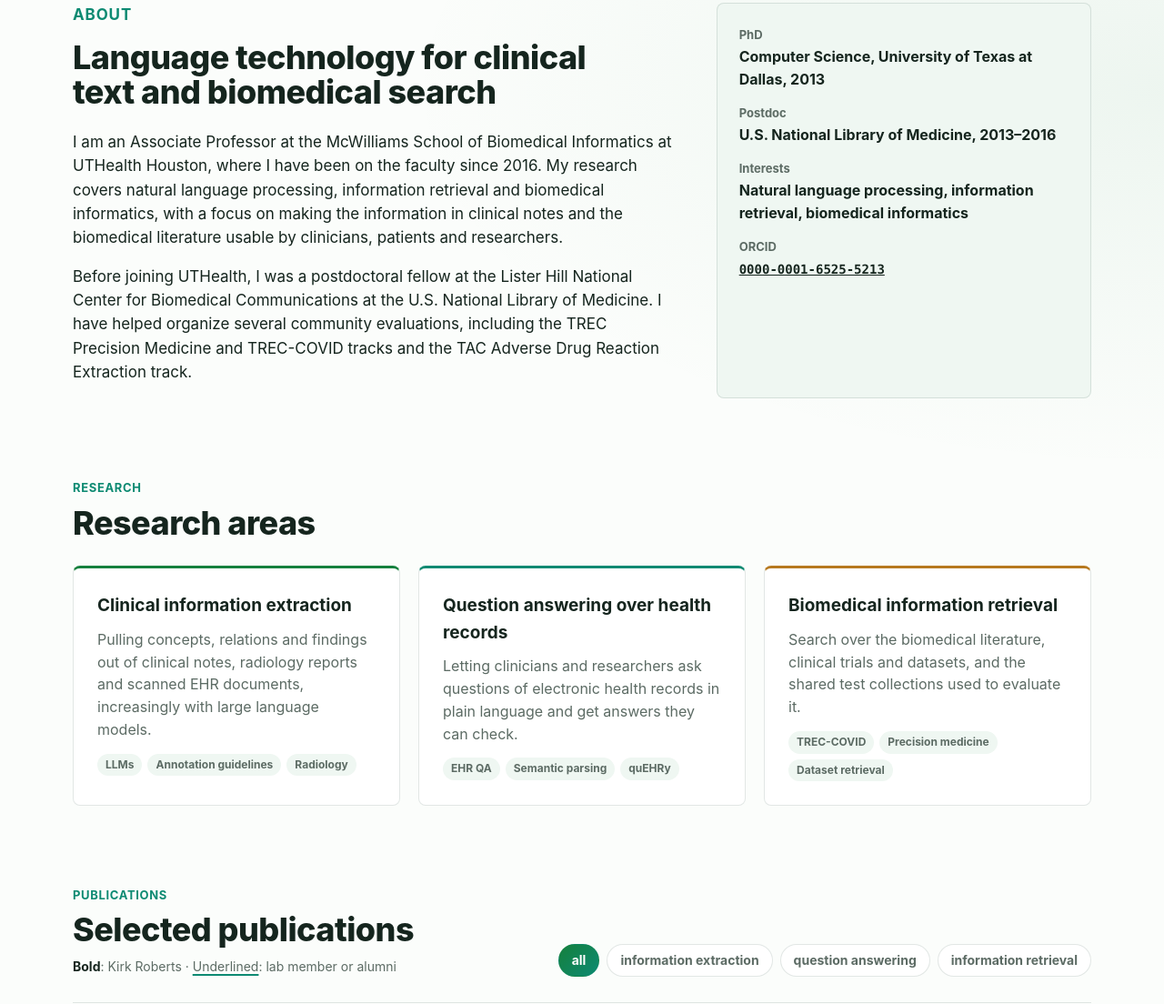
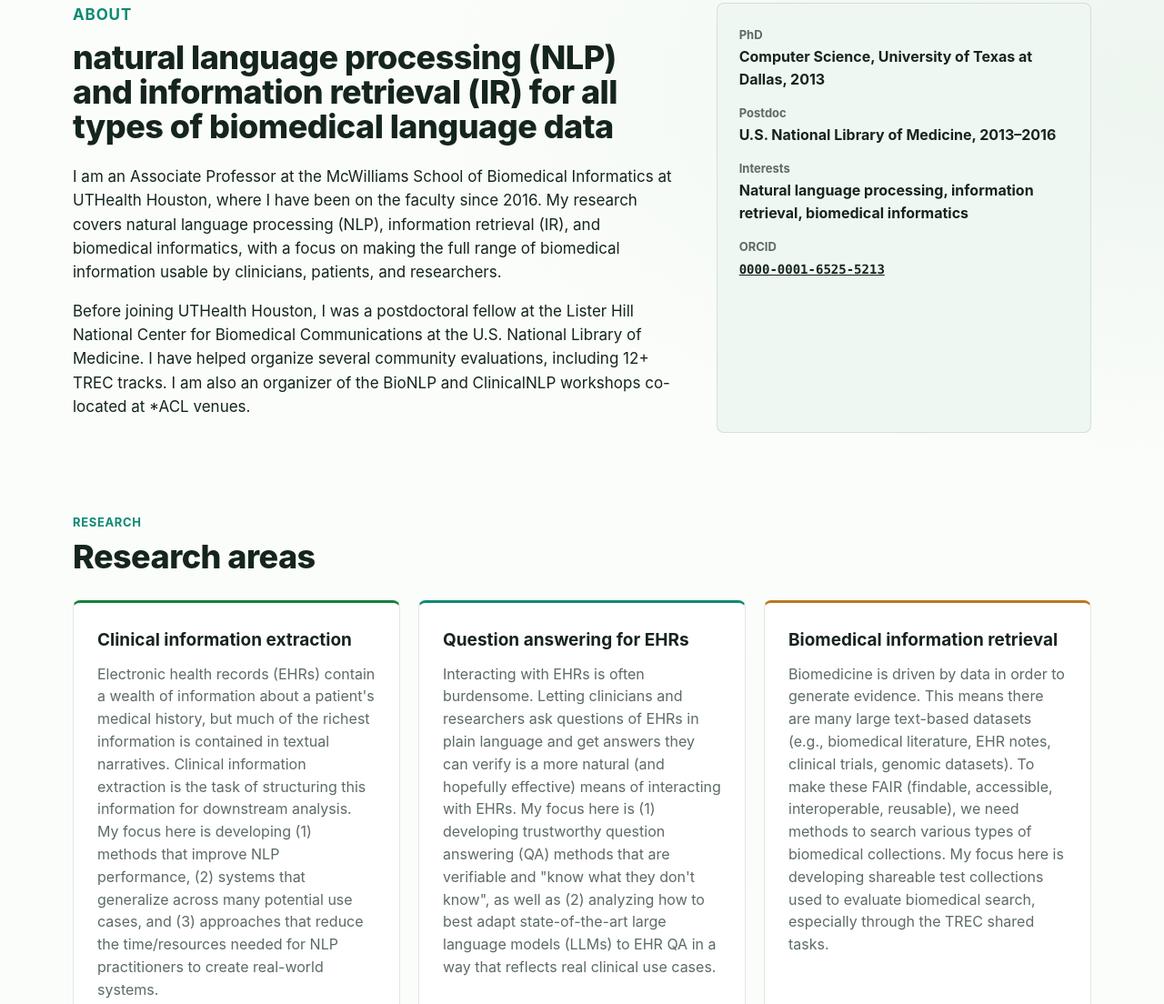
Before and after one commit to krobertslab/websites, a plain HTML site: page personal/index.html in a window 1280 px wide. Shown: the part 801-1905 px from the top of the page at 91% size. Drawn offline with Linux system fonts and the light colour scheme.

Commit message:
personal page update

```diff
--- a/personal/index.html
+++ b/personal/index.html
@@ -705,19 +705,18 @@
           <div class="about-grid">
             <div class="about-text">
               <p class="kicker">About</p>
-              <h2>Language technology for clinical text and biomedical search</h2>
+              <h2>natural language processing (NLP) and information retrieval (IR) for all types of biomedical language data</h2>
               <p style="margin-top: 22px;">
                 I am an Associate Professor at the McWilliams School of Biomedical Informatics at
                 UTHealth Houston, where I have been on the faculty since 2016. My research covers
-                natural language processing, information retrieval and biomedical informatics,
-                with a focus on making the information in clinical notes and the biomedical
-                literature usable by clinicians, patients and researchers.
+                natural language processing (NLP), information retrieval (IR), and biomedical informatics,
+                with a focus on making the full range of biomedical information usable by clinicians, patients, and researchers.
               </p>
               <p>
-                Before joining UTHealth, I was a postdoctoral fellow at the Lister Hill National
+                Before joining UTHealth Houston, I was a postdoctoral fellow at the Lister Hill National
                 Center for Biomedical Communications at the U.S. National Library of Medicine. I have
-                helped organize several community evaluations, including the TREC Precision
-                Medicine and TREC-COVID tracks and the TAC Adverse Drug Reaction Extraction track.
+                helped organize several community evaluations, including 12+ TREC tracks. I am also an
+		organizer of the BioNLP and ClinicalNLP workshops co-located at *ACL venues.
               </p>
             </div>
             <dl class="facts">
@@ -739,18 +738,18 @@
           <div class="areas">
             <article class="area">
               <h3>Clinical information extraction</h3>
-              <p>Pulling concepts, relations and findings out of clinical notes, radiology reports and scanned EHR documents, increasingly with large language models.</p>
-              <div class="tags"><span class="tag">LLMs</span><span class="tag">Annotation guidelines</span><span class="tag">Radiology</span></div>
+	      <p>Electronic health records (EHRs) contain a wealth of information about a patient's medical history, but much of the richest information is contained in textual narratives. Clinical information extraction is the task of structuring this information for downstream analysis. My focus here is developing (1) methods that improve NLP performance, (2) systems that generalize across many potential use cases, and (3) approaches that reduce the time/resources needed for NLP practitioners to create real-world systems.</p>
+	      <!--<div class="tags"><span class="tag">LLMs</span><span class="tag">Annotation guidelines</span><span class="tag">Radiology</span></div>-->
             </article>
             <article class="area">
-              <h3>Question answering over health records</h3>
-              <p>Letting clinicians and researchers ask questions of electronic health records in plain language and get answers they can check.</p>
-              <div class="tags"><span class="tag">EHR QA</span><span class="tag">Semantic parsing</span><span class="tag">quEHRy</span></div>
+              <h3>Question answering for EHRs</h3>
+              <p>Interacting with EHRs is often burdensome. Letting clinicians and researchers ask questions of EHRs in plain language and get answers they can verify is a more natural (and hopefully effective) means of interacting with EHRs. My focus here is (1) developing trustworthy question answering (QA) methods that are verifiable and &quot;know what they don't know&quot;, as well as (2) analyzing how to best adapt state-of-the-art large language models (LLMs) to EHR QA in a way that reflects real clinical use cases.</p>
+	      <!--<div class="tags"><span class="tag">EHR QA</span><span class="tag">Semantic parsing</span><span class="tag">quEHRy</span></div>-->
             </article>
             <article class="area">
               <h3>Biomedical information retrieval</h3>
-              <p>Search over the biomedical literature, clinical trials and datasets, and the shared test collections used to evaluate it.</p>
-              <div class="tags"><span class="tag">TREC-COVID</span><span class="tag">Precision medicine</span><span class="tag">Dataset retrieval</span></div>
+              <p>Biomedicine is driven by data in order to generate evidence. This means there are many large text-based datasets (e.g., biomedical literature, EHR notes, clinical trials, genomic datasets). To make these FAIR (findable, accessible, interoperable, reusable), we need methods to search various types of biomedical collections. My focus here is developing shareable test collections used to evaluate biomedical search, especially through the TREC shared tasks.</p>
+	      <!--<div class="tags"><span class="tag">TREC-COVID</span><span class="tag">Precision medicine</span><span class="tag">Dataset retrieval</span></div>-->
             </article>
           </div>
         </section>
```
